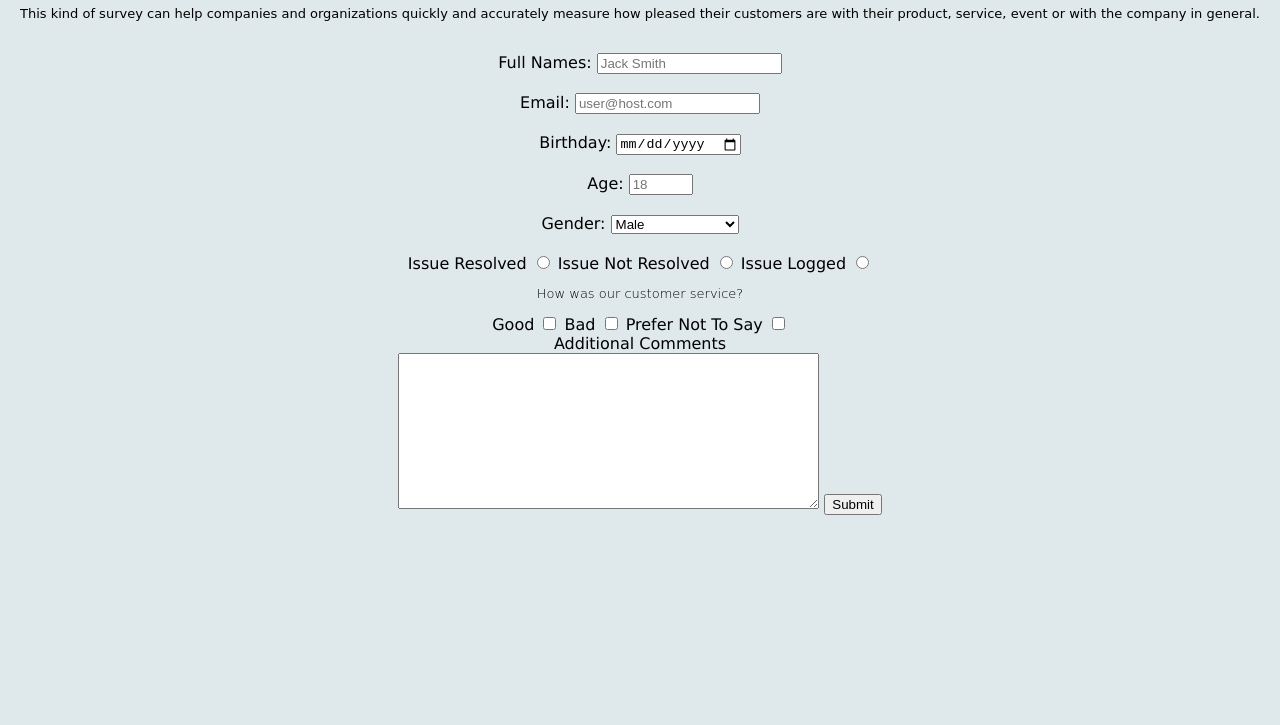
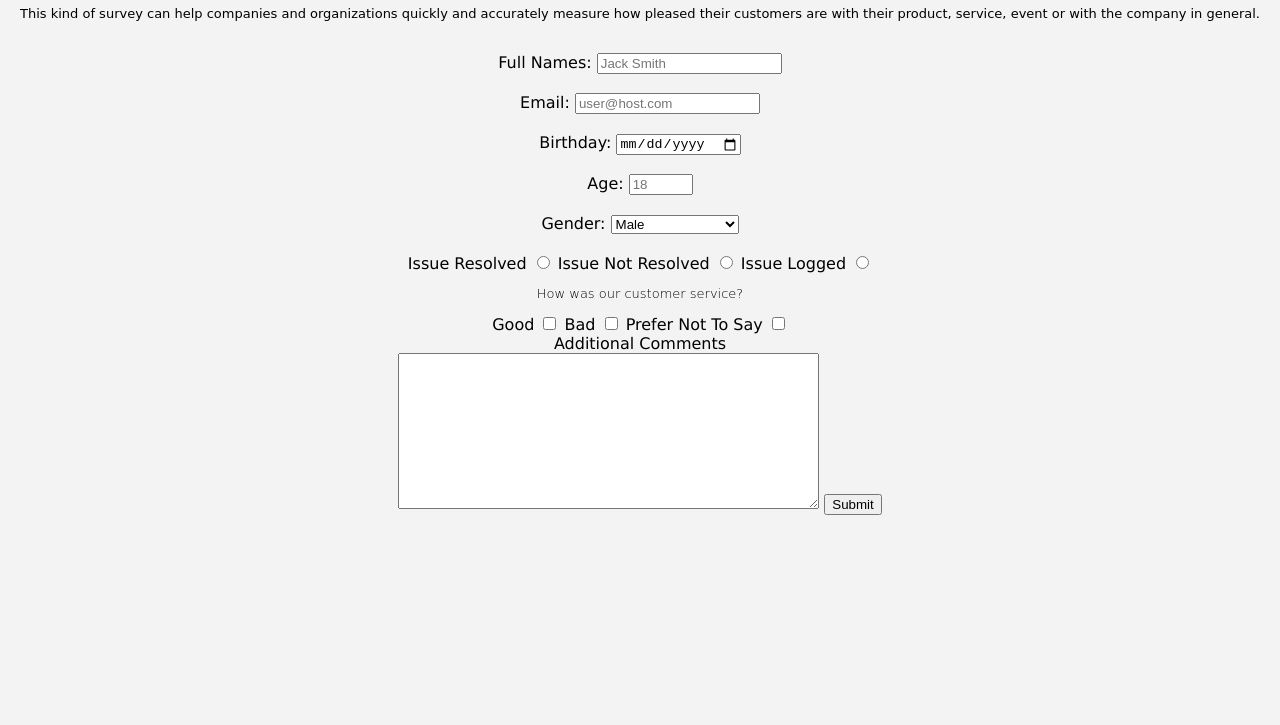
Before and after one commit to tmampa/Survey-Form, a plain HTML site: page index.html in a window 1280 px wide. Shown: the part 75-800 px from the top of the page. Drawn offline with Linux system fonts and the light colour scheme; a script that the page names is missing.

Commit message:
changed css

```diff
--- a/css/style.css
+++ b/css/style.css
@@ -1,7 +1,7 @@
 body {
     text-align: center;
     background-image: url();
-    background-color: rgb(223, 232, 235);
+    background-color: rgb(243, 243, 243);
 
 }
 
```
